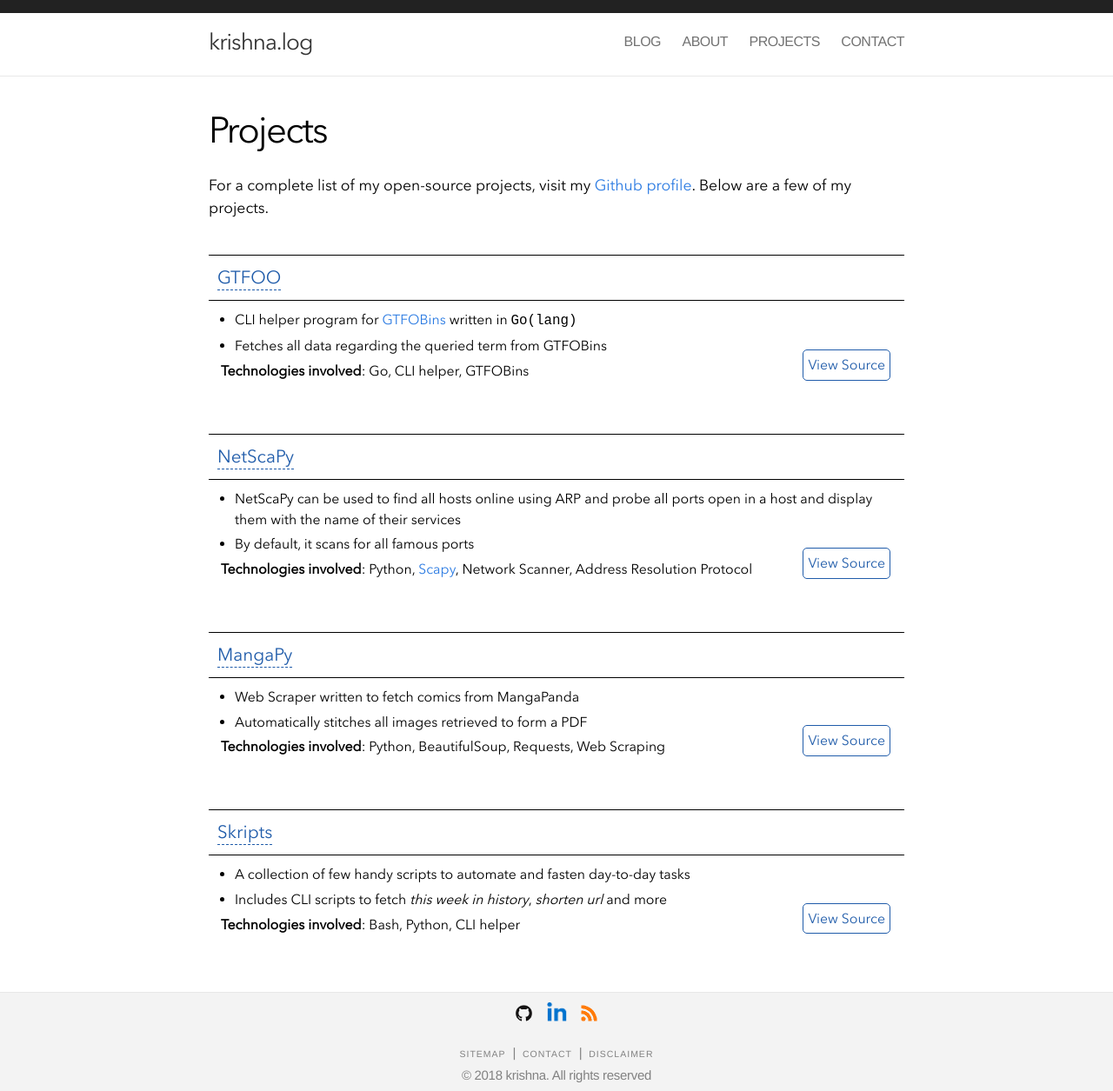
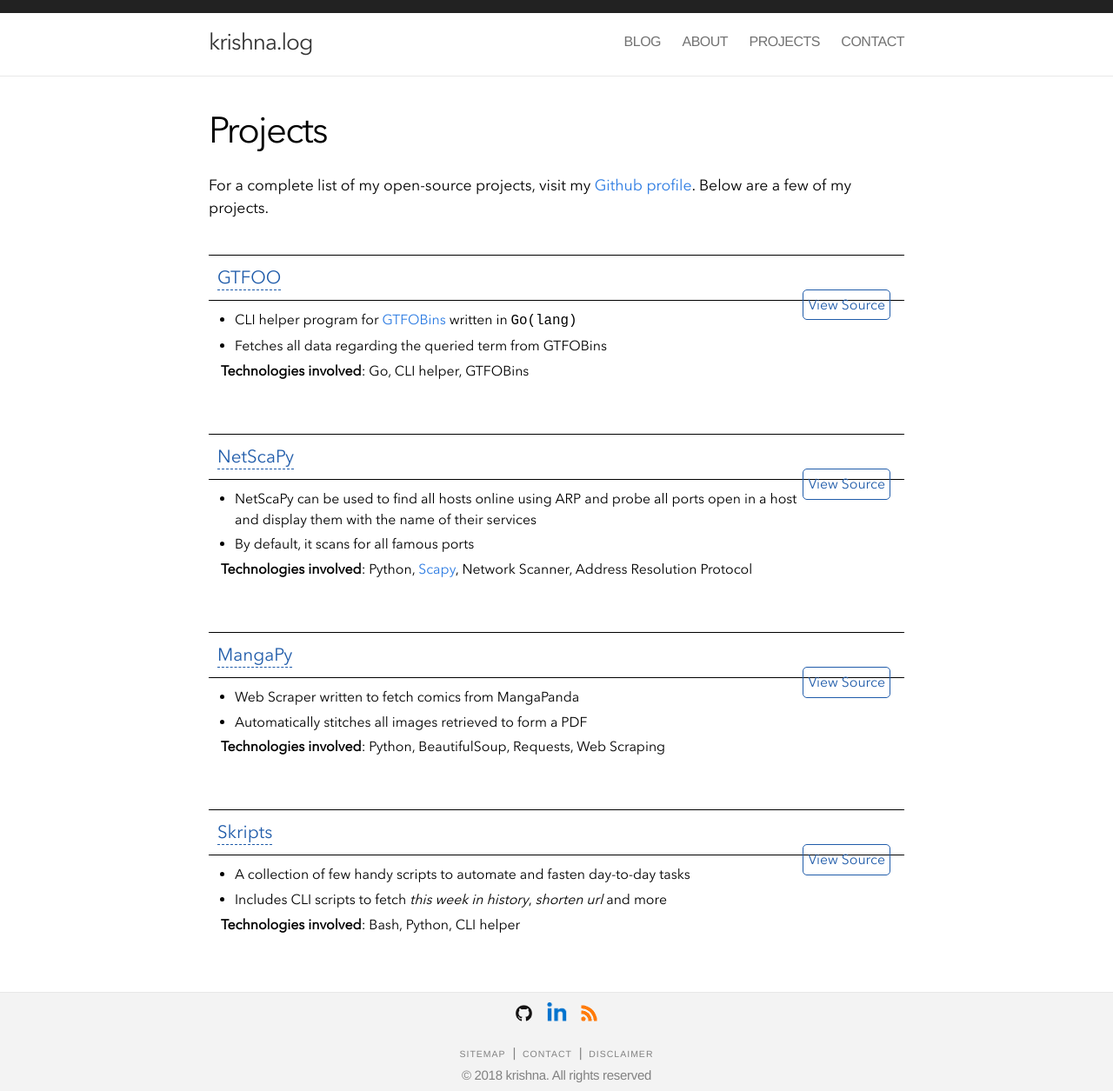
Before and after one commit to lordlabuckdas/lordlabuckdas.github.io, a Jekyll site: the page built from projects.html, in a window 1280 px wide. Shown: the whole page at 87% size. Built offline with Jekyll 4.4.1, drawn with Linux system fonts in a browser that asks for light colours; nearby versions of some CDN libraries.

Commit message:
some fixes

```diff
--- a/about.html
+++ b/about.html
@@ -7,7 +7,7 @@ title: About
   <header class="post-header">
     <h1>About</h1>
   </header>
-  <div id = "profile"></div>
+  <!-- <div id = "profile"></div> -->
   <p>
   Hello there, I am Krishna, a security enthusiast. I'm passionate about Web Security and Open Source Software. I am currently an undergraduate student of Electrical and Electronics Engineering at <a href="https://www.iitp.ac.in/">Indian Institute of Technology (IIT) Patna</a>.
     <!-- I am Dhaval Kapil, also known as 'vampire'. My interest lies in software security and system programming. I am the author of '<a href="https://heap-exploitation.dhavalkapil.com/">Heap Exploitation</a>'. I graduated from <a href="https://www.iitr.ac.in/">Indian Institute of Technology (IIT) Roorkee</a> in Computer Science recently and will be joining the Master of Science in Information Security program at <a href="http://www.gatech.edu/">Georgia Tech</a> in the fall of 2017. -->
--- a/projects.html
+++ b/projects.html
@@ -15,6 +15,8 @@ title: Projects
         <div class="project-name">
           <a href = "{{ project.url }}">{{ project.name }}</a>
         </div>
+        {% if project.source_url %}
+          <span class="project-source"><a href = "{{ project.source_url }}">View Source</a></span>
         <ul class="project-description">
           {% for line in project.description %}
             <li>{{ line }}</li>
@@ -27,8 +29,6 @@ title: Projects
             <span class="project-padding">.</span>
           {% endif %}
         </span>
-        {% if project.source_url %}
-          <span class="project-source"><a href = "{{ project.source_url }}">View Source</a></span>
         {% endif %}
       </div>
     {% endfor %}
```
Also changed, not shown: archive.html (line endings or trailing spaces).
